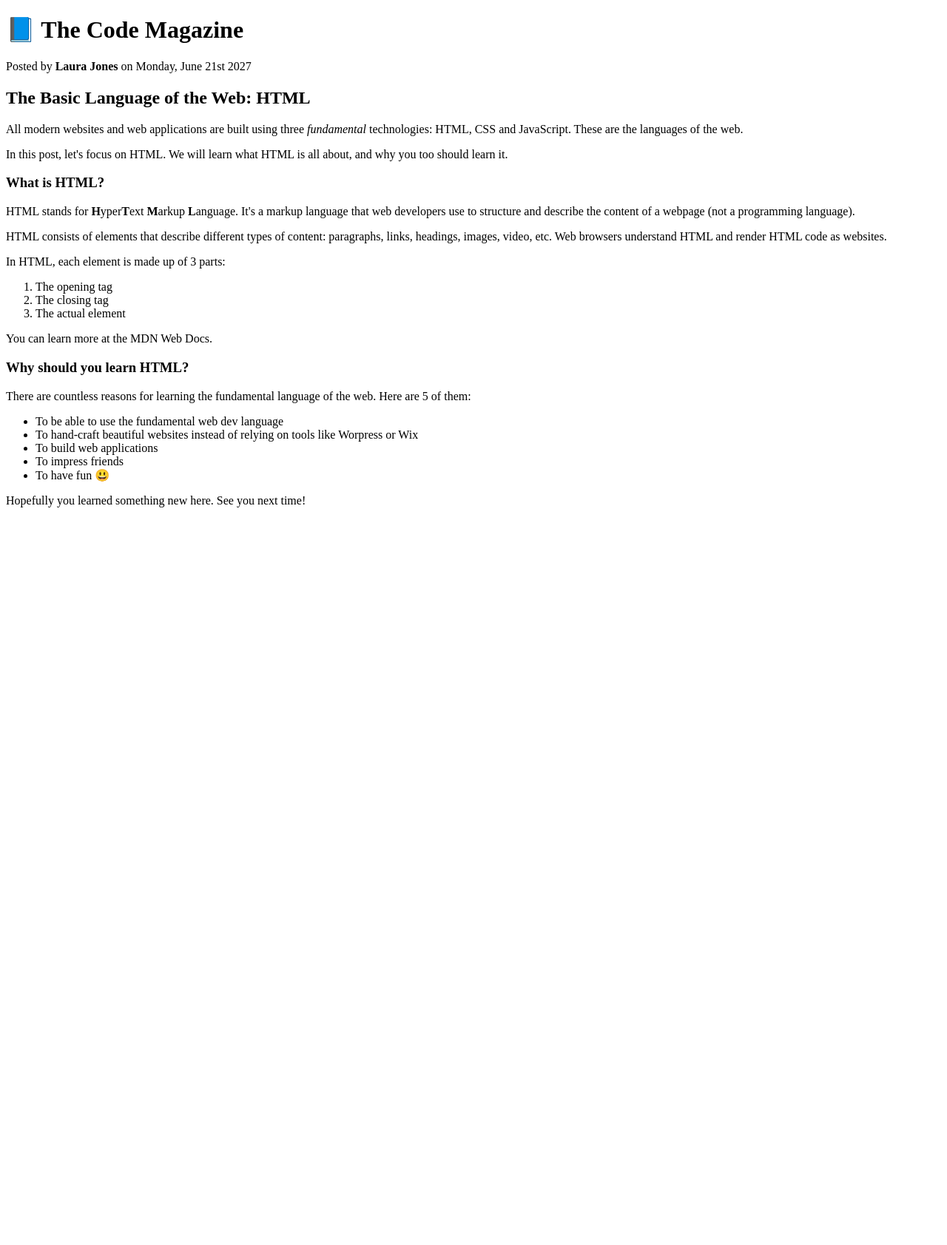
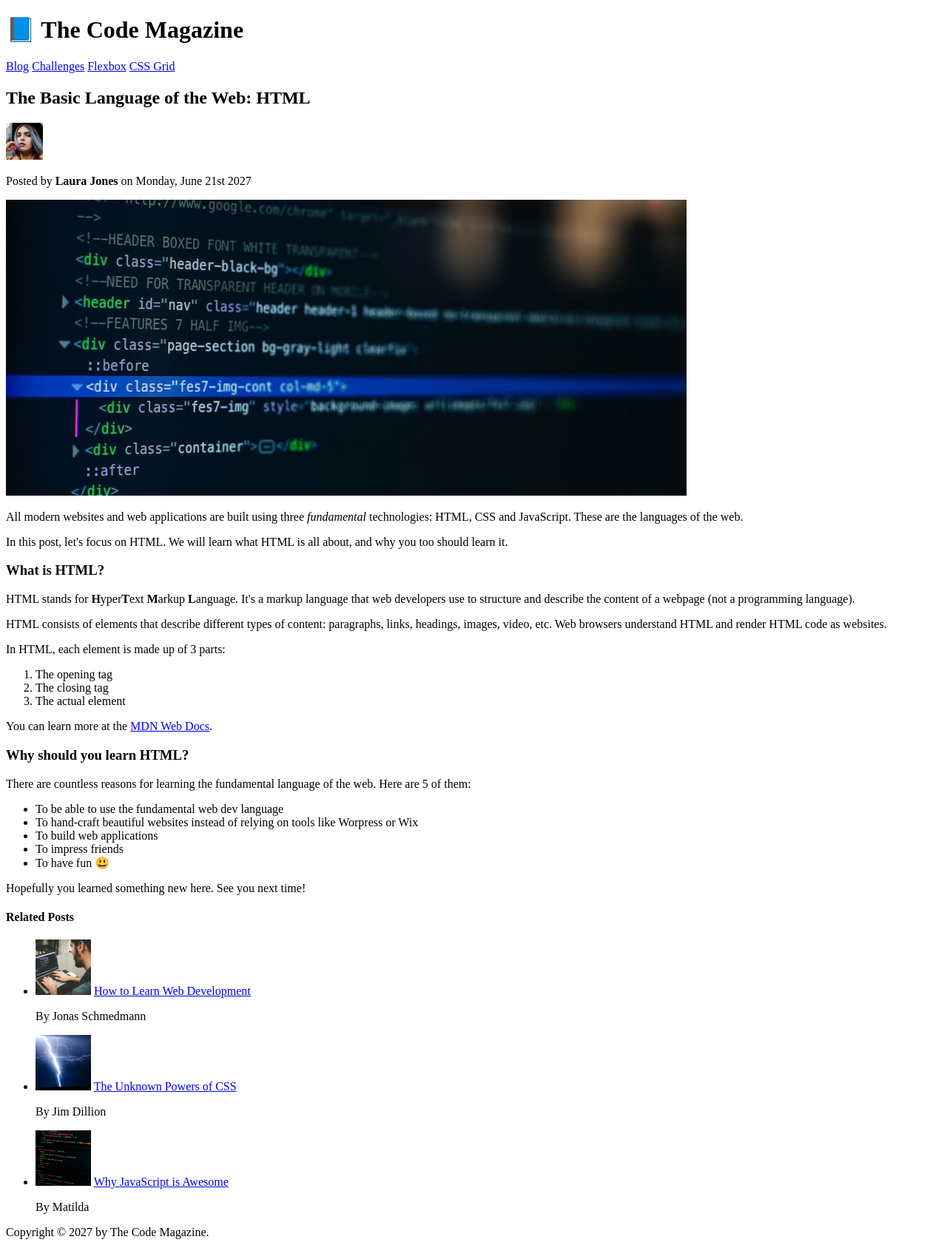
Before and after one commit to krishna-kaushikmn/HTML_Fundamentals, a plain HTML site: page index.html in a window 1280 px wide. Shown: the whole page at 74% size. Before the commit the page ends 800 px from the top, so only its background shows below. Drawn offline with Linux system fonts and the light colour scheme.

Commit message:
HTML Fundamentals Final

```diff
--- a/index.html
+++ b/index.html
@@ -6,9 +6,33 @@
     <title>The Basic Language of the web: HTML</title>
   </head>
   <body>
+    <header>
       <h1>📘 The Code Magazine</h1>
+      <nav>
+        <a href="blog.html">Blog</a>
+        <a href="#">Challenges</a>
+        <a href="#">Flexbox</a>
+        <a href="#">CSS Grid</a>
+      </nav>
+    </header>
+
+    <article>
+      <header>
+        <h2>The Basic Language of the Web: HTML</h2>
+        <img
+          src="./img/laura-jones.jpg"
+          alt="Laura Jones Pic"
+          height="50"
+          width="50"
+        />
         <p>Posted by <strong>Laura Jones</strong> on Monday, June 21st 2027</p>
-    <h2>The Basic Language of the Web: HTML</h2>
+        <img
+          src="./img/post-img.jpg"
+          alt="HTML Code on screen"
+          width="920"
+          height="400"
+        />
+      </header>
       <p>
         All modern websites and web applications are built using three
         <em>fundamental</em>
@@ -23,9 +47,9 @@
       <h3>What is HTML?</h3>
       <p>
         HTML stands for <strong>H</strong>yper<strong>T</strong>ext
-      <strong>M</strong>arkup <strong>L</strong>anguage. It's a markup language
-      that web developers use to structure and describe the content of a webpage
-      (not a programming language).
+        <strong>M</strong>arkup <strong>L</strong>anguage. It's a markup
+        language that web developers use to structure and describe the content
+        of a webpage (not a programming language).
       </p>
       <p>
         HTML consists of elements that describe different types of content:
@@ -38,15 +62,20 @@
         <li>The closing tag</li>
         <li>The actual element</li>
       </ol>
-    <p>You can learn more at the MDN Web Docs.</p>
+      <p>
+        You can learn more at the
+        <a
+          href="https://developer.mozilla.org/en-US/docs/Web/HTML"
+          target="_blank"
+          >MDN Web Docs</a
+        >.
+      </p>
 
       <h3>Why should you learn HTML?</h3>
-
       <p>
         There are countless reasons for learning the fundamental language of the
         web. Here are 5 of them:
       </p>
-
       <ul>
         <li>To be able to use the fundamental web dev language</li>
         <li>
@@ -58,5 +87,29 @@
         <li>To have fun 😃</li>
       </ul>
       <p>Hopefully you learned something new here. See you next time!</p>
+    </article>
+
+    <aside>
+      <h4>Related Posts</h4>
+      <ul>
+        <li>
+          <img src="./img/related-1.jpg" alt="" height="75" width="75" />
+          <a href="#">How to Learn Web Development</a>
+          <p>By Jonas Schmedmann</p>
+        </li>
+        <li>
+          <img src="./img/related-2.jpg" alt="" height="75" width="75" />
+          <a href="#">The Unknown Powers of CSS</a>
+          <p>By Jim Dillion</p>
+        </li>
+        <li>
+          <img src="./img/related-3.jpg" alt="" height="75" width="75" />
+          <a href="#">Why JavaScript is Awesome</a>
+          <p>By Matilda</p>
+        </li>
+      </ul>
+    </aside>
+
+    <footer>Copyright &copy; 2027 by The Code Magazine.</footer>
   </body>
 </html>
```
Also changed, not shown: blog.html (added, +12 -0 lines), challenge2.html (added, +30 -0 lines), img/challenges.jpg (renamed from challenges.jpg), img/laura-jones.jpg (renamed from laura-jones.jpg), img/post-img.jpg (renamed from post-img.jpg), img/related-1.jpg (renamed from related-1.jpg), img/related-2.jpg (renamed from related-2.jpg), img/related-3.jpg (renamed from related-3.jpg). Lines whose indentation alone changed are shown as unchanged.
